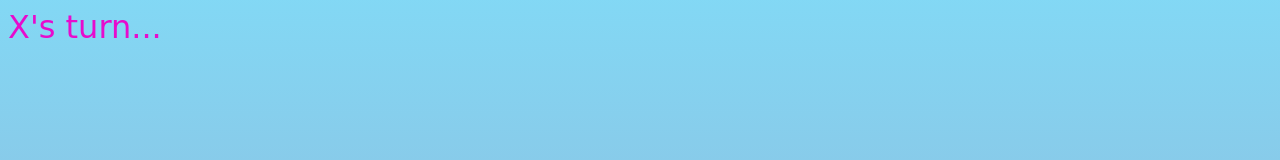
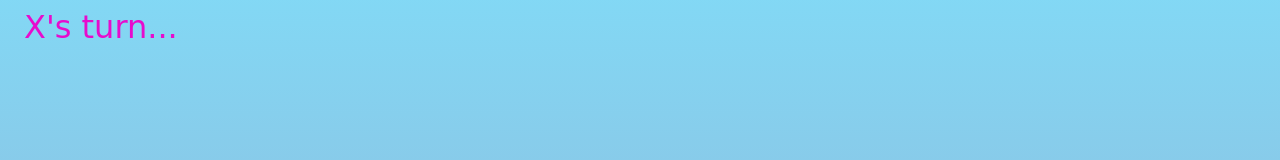
Before and after one commit to MonikaChris/tic-tac-toe, a plain HTML site: page index.html in a window 1280 px wide. Shown: the top 160 px of the page. Drawn offline with Linux system fonts and the light colour scheme; a web font is replaced by a local one.

Commit message:
Adds styling

```diff
--- a/styles.css
+++ b/styles.css
@@ -1,8 +1,13 @@
 body {
     background-image: linear-gradient(rgba(7, 177, 234, 0.5), rgba(35, 111, 178, 0.5), rgba(135, 17, 144, 0.5));
+
+}
+
+#turn {
     font-family: 'Bagel Fat One', cursive;
     font-size: 2rem;
     color: rgb(231, 11, 205);
+    margin-left: 1rem;
 }
 
 .container {
```
